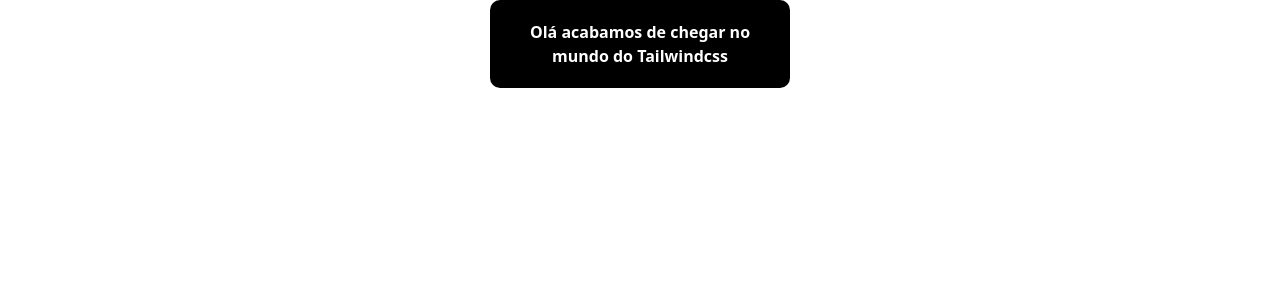
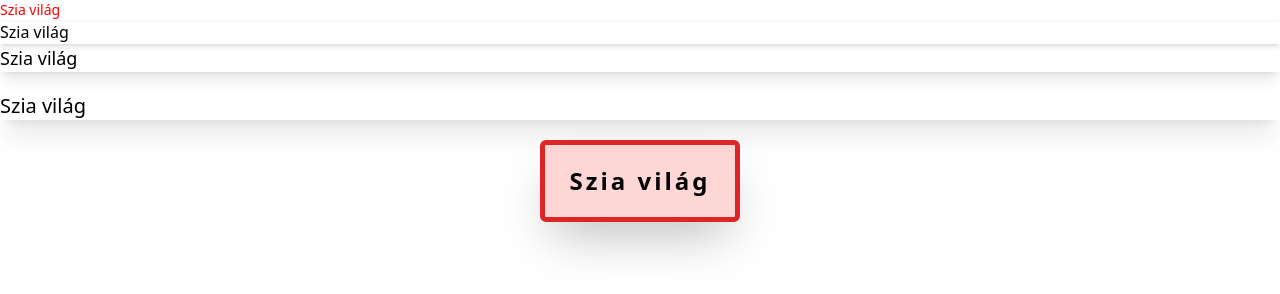
Before and after one commit to MacedoP/Tailwindcs, a website: page aulas/index.html in a window 1280 px wide. Drawn offline with Linux system fonts and the light colour scheme.

Commit message:
second step

```diff
--- a/aulas/index.html
+++ b/aulas/index.html
@@ -6,12 +6,27 @@
     <meta name="viewport" content="width=device-width, initial-scale=1.0">
     <title>Document</title>
     <link rel="stylesheet" href="./style/output.css">
+    <style>
+
+    </style>
 </head>
 <body>
+    <h2 class="text-sm text-[#ff0000] shadow-sm">Szia világ</h2>
+    <h2 class="text-base shadow-md">Szia világ</h2>
+    <h2 class="text-lg shadow-lg mb-[20px] ">Szia világ</h2>
+    <h2 class="text-xl shadow-xl mb-[20px]">Szia világ</h2>
+    <h2 class="
+        text-2xl
+        font-bold tracking-[3px]
+        shadow-2xl
+        flex
+        justify-center
+        m-auto bg-[#fccc]
+        items-center
+        p-5 w-[200px]
+        rounded-md border-solid border-[5px] border-red-600">Szia világ</h2>
 
-    <div class="flex justify-center items-center ">
-        <h1 class="bg-black text-white text-center p-5 font-bold w-[300px] rounded-[10px]">Olá acabamos de chegar no mundo do Tailwindcss</h1>
-    </div>
+
 
 </body>
 </html>
```
Also changed, not shown: aulas/style/output.css.
